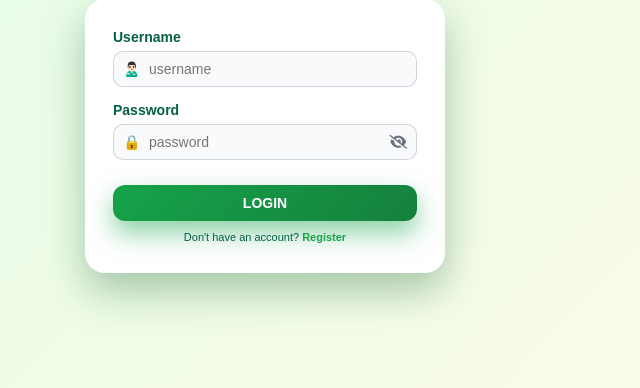
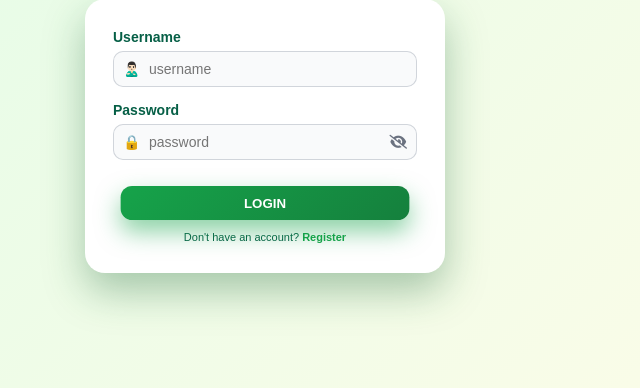
Before and after one commit to AndreiOchangco/E-Baon_Online-Delivery-System, a PHP site: page /Main/Index.php in a window 1280 px wide, with the pointer over the restyled element. Shown: the part 389-777 px from the top of the page, without its empty margins (375-1015 px from the left). Run offline with PHP 8.4, Linux system fonts and the light colour scheme.

Commit message:
small changes but I cant change the register, idk why

```diff
--- a/Css/Index.css
+++ b/Css/Index.css
@@ -107,6 +107,7 @@ body {
 
 .btn-login:hover {
     background: linear-gradient(135deg, #16a34a, #15803d);
+    transform: scale(0.95);
 }
 
 .bottom-text {
--- a/Css/Register.css
+++ b/Css/Register.css
@@ -134,6 +134,7 @@ body {
 
 .btn-login:hover {
     background: linear-gradient(135deg, #16a34a, #15803d);
+    transform: scale(0.95);
 }
 
 .small-text {
```
